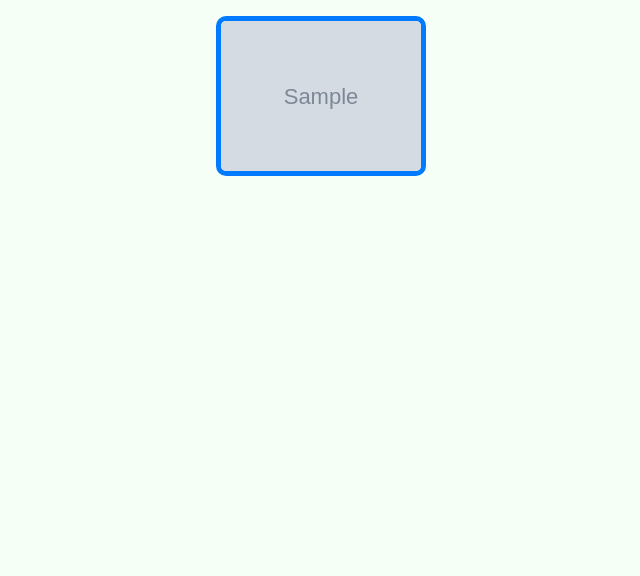
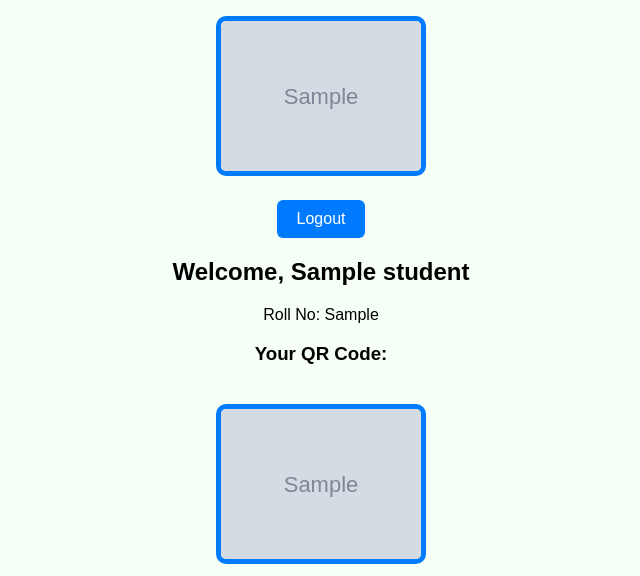
Before and after one commit to aAYUSH479/Student-Attendance-System, a Flask app: template templates/student.html in a window 1280 px wide. Shown: the part 229-805 px from the top of the page, without its empty margins (319-959 px from the left). Before the commit the page ends 405 px from the top, so only its background shows below. Run offline with Flask 3, Linux system fonts and the light colour scheme; the template is opened without the code that fills it: most values are stand-ins (such as "Sample title", 1, 10 or a date in 2020); grey boxes marked "Sample" are stand-in pictures.

Commit message:
Update student.html

```diff
--- a/templates/student.html
+++ b/templates/student.html
@@ -1,3 +1,48 @@
+<!DOCTYPE html>
+<html>
+<head>
+    <title>Student Dashboard</title>
+    <style>
+        body {
+            font-family: Poppins, sans-serif;
+            text-align: center;
+            background: #f6fff5;
+            margin-top: 100px;
+        }
+        img {
+            margin-top: 20px;
+            border: 5px solid #007BFF;
+            border-radius: 10px;
+        }
+        a {
+            display: inline-block;
+            margin-top: 20px;
+            background: #dc3545;
+            color: white;
+            padding: 10px 20px;
+            text-decoration: none;
+            border-radius: 6px;
+        }
+        .logout-btn {
+            background: #007BFF;
+        }
+    </style>
+</head>
+<body>
+    <h2>Welcome, {{ student.name }}</h2>
+    <p>Roll No: {{ student.roll_no }}</p>
+
+    {% if qr_file %}
+        <h3>Your QR Code:</h3>
+        <img src="{{ url_for('static', filename='qr/' + qr_file) }}" alt="QR Code" width="200">
+    {% else %}
+        <p>No QR generated yet.</p>
+    {% endif %}
+
+    <br>
+    <a href="{{ url_for('logout') }}" class="logout-btn">Logout</a>
+</body>
+</html>
 <!DOCTYPE html>
 <html>
 <head>
```
